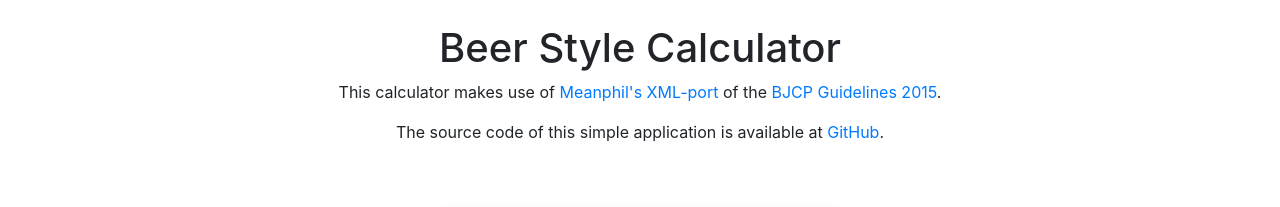
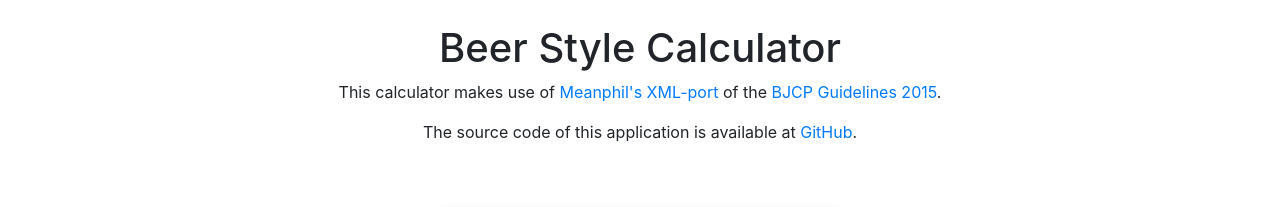
Before and after one commit to rbresjer/BeerStyleCalculator, a Vue app: page / in a window 1280 px wide. Shown: the top 207 px of the page. Built offline with nearby package versions, Linux system fonts and the light colour scheme; no server answers.

Commit message:
Minor change to test GitHub Actions deploy

```diff
--- a/src/App.vue
+++ b/src/App.vue
@@ -10,7 +10,7 @@
               <a href="https://github.com/meanphil/bjcp-guidelines-2015" target="_blank">Meanphil's XML-port</a>
               of the <a href="https://bjcp.org/stylecenter.php" target="_blank">BJCP Guidelines 2015</a>.
             </p>
-            <p>The source code of this simple application is available at <a href="https://github.com/rbresjer/BeerStyleCalculator" target="_blank">GitHub</a>.</p>
+            <p>The source code of this application is available at <a href="https://github.com/rbresjer/BeerStyleCalculator" target="_blank">GitHub</a>.</p>
           </div>
 
           <Form />
```
